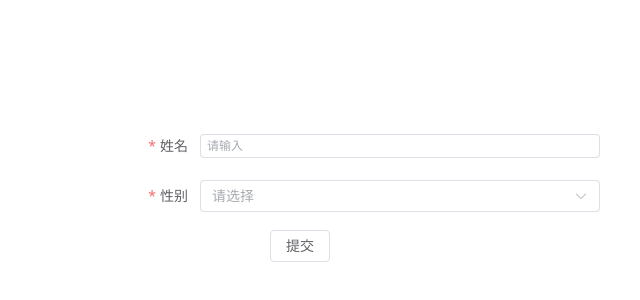
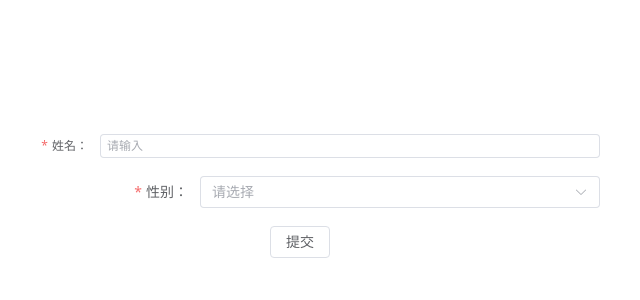
Before and after one commit to ekilito/basic_ui, a Vue app: page / in a window 1280 px wide. Shown: the part 204-504 px from the top of the page, without its empty margins (340-980 px from the left). Built offline with nearby package versions, Linux system fonts and the light colour scheme.

Commit message:
getFormItemProps

```diff
--- a/src/App.vue
+++ b/src/App.vue
@@ -20,10 +20,11 @@ const formItems = computed(() => [
     key: "input",
     type: "input",
     placeholder: "请输入",
-    labelWidth: 200,
+    labelWidth: 100,
     hidden: formData.value.select == 2,
     size:'small',
     required: true,
+    labelSuffix:'：'
     // rules: [{ required: true, message: "rules", trigger: "blur" }]
   },
   {
--- a/src/components/basicForm/index.vue
+++ b/src/components/basicForm/index.vue
@@ -273,13 +273,32 @@ const innerRules = computed(() => {
 });
 
 
+function getFormItemProps(item: Record<string, any>) {
+  const allowedProps = [
+    'labelWidth',
+    'required',
+    'rules',
+    'error',
+    'showMessage',
+    'inlineMessage',
+    'size',
+    'labelPosition',
+    'labelSuffix',
+  ];
+  return Object.fromEntries(
+    allowedProps.filter((key) => key in item).map((key) => [key, item[key]])
+  );
+}
+
+
+
 </script>
 
 <template>
-  <el-form ref="formRef" :model="formData" :rules="innerRules" label-width="200px">
+  <el-form ref="formRef" :model="formData" :rules="innerRules" label-width="200px" label-suffix="：">
     <el-row :gutter="10">
       <el-col v-for="item in items" :key="item.key" :span="item.span || 24">
-        <el-form-item :label="item.label" :prop="item.key" :label-width="item.labelWidth">
+        <el-form-item :label="item.label" :prop="item.key"  v-bind="getFormItemProps(item)">
           <slot :name="item.key">
             <ComponentItem :item="item"></ComponentItem>
           </slot>
```
